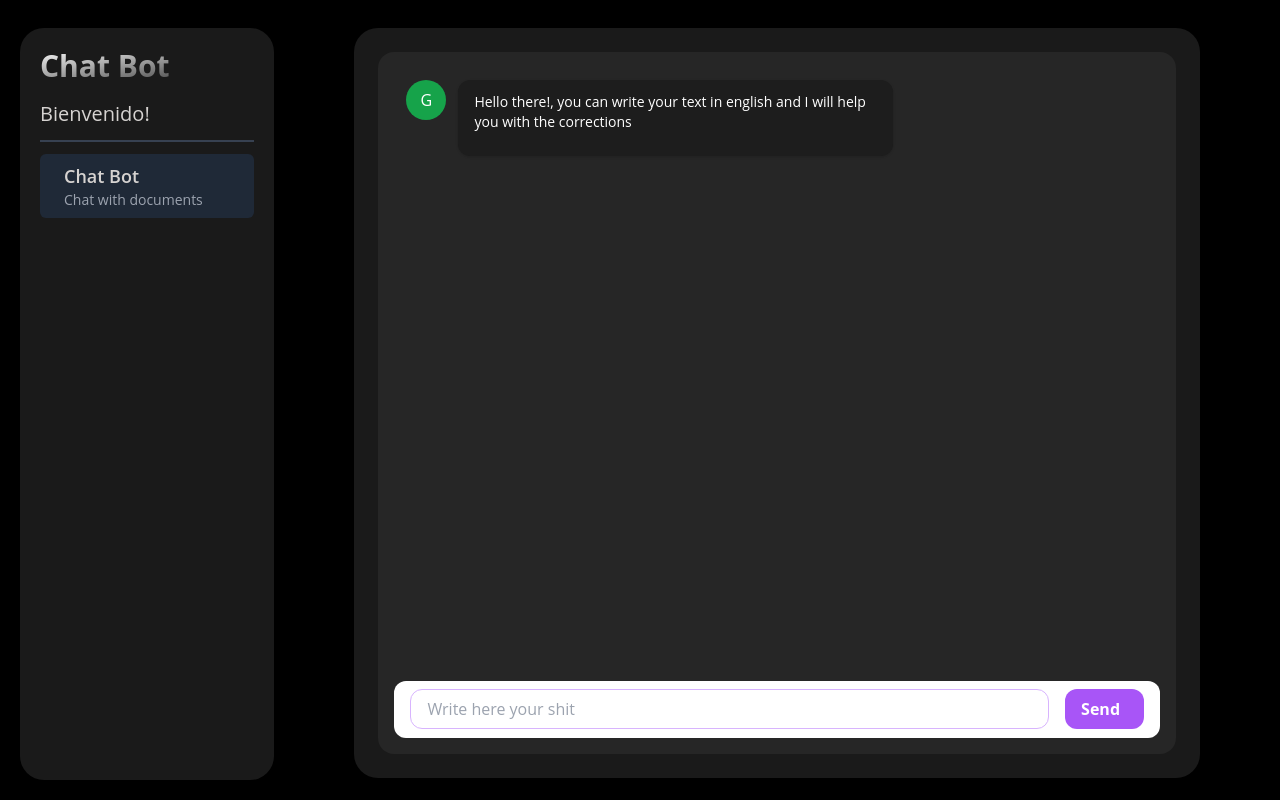
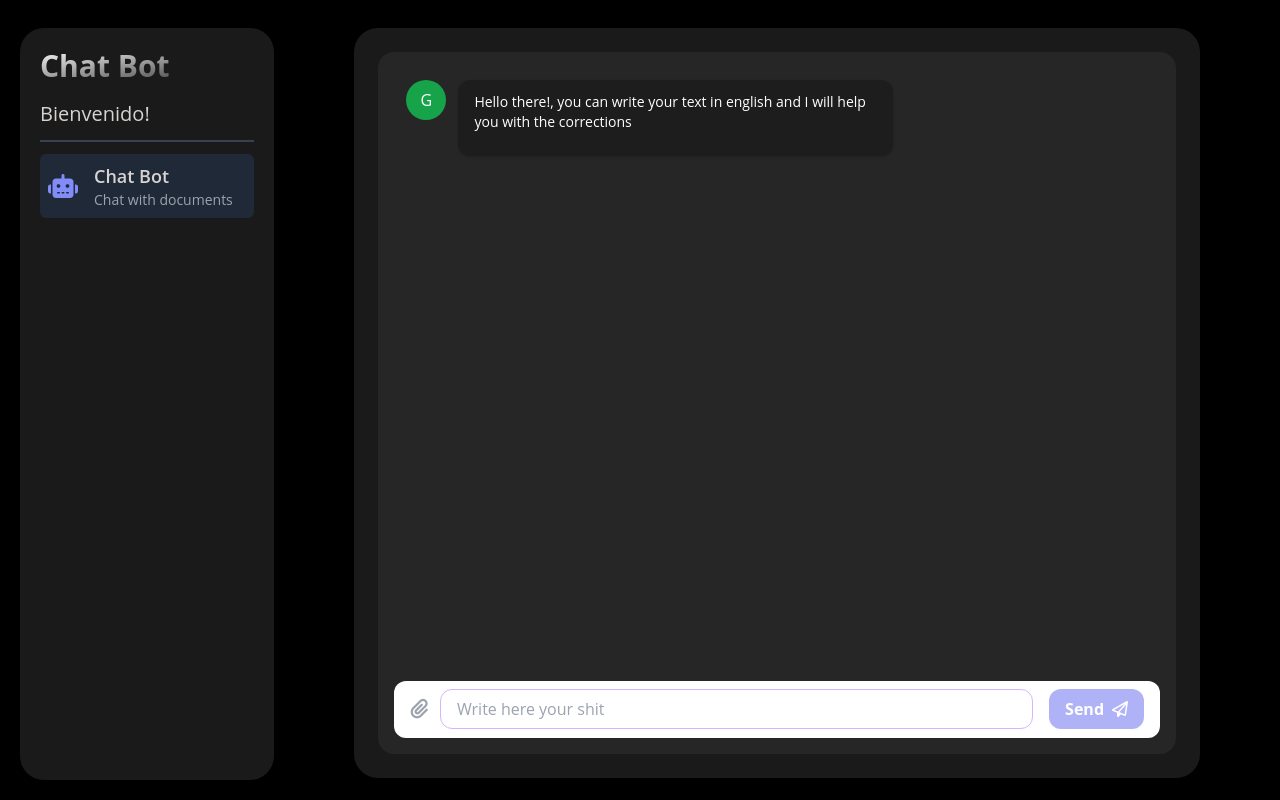
Before and after one commit to JoseAlbDR/LangChainAssistantFront, a React (Vite) app: page /chat-bot in a window 1280 px wide. Built offline with nearby package versions, Linux system fonts and the light colour scheme.

Commit message:
feat: fa-icons

```diff
--- a/index.html
+++ b/index.html
@@ -4,6 +4,13 @@
     <meta charset="UTF-8" />
     <meta name="viewport" content="width=device-width, initial-scale=1.0" />
     <title>Chat Bot</title>
+    <link
+      rel="stylesheet"
+      href="https://cdnjs.cloudflare.com/ajax/libs/font-awesome/6.5.1/css/all.min.css"
+      integrity="sha512-DTOQO9RWCH3ppGqcWaEA1BIZOC6xxalwEsw9c2QQeAIftl+Vegovlnee1c9QX4TctnWMn13TZye+giMm8e2LwA=="
+      crossorigin="anonymous"
+      referrerpolicy="no-referrer"
+    />
   </head>
   <body>
     <div id="root"></div>
--- /dev/null
+++ b/src/presentation/components/chat-input-boxes/TextMessageBoxFile.tsx
@@ -0,0 +1,89 @@
+import { FormEvent, useRef, useState } from 'react';
+
+interface Props {
+  onSendMessage: (message: string, file: File) => void;
+  placeholder?: string;
+  disableCorrections?: boolean;
+  accept?: string; //image*
+}
+
+const TextMessageBoxFile = ({
+  onSendMessage,
+  placeholder = '',
+  disableCorrections = false,
+  accept,
+}: Props) => {
+  const [message, setMessage] = useState('');
+  const [selectedFile, setSelectedFile] = useState<File | null | undefined>(
+    null
+  );
+  const inputFileRef = useRef<HTMLInputElement>(null);
+
+  const handleSendMessage = (event: FormEvent<HTMLFormElement>) => {
+    event.preventDefault();
+
+    if (!selectedFile) return;
+
+    onSendMessage(message, selectedFile);
+    setMessage('');
+    setSelectedFile(null);
+  };
+
+  return (
+    <form
+      onSubmit={handleSendMessage}
+      className="flex flex-row items-center h-16 rounded-xl bg-white w-full px-4"
+      encType="multipart/form-data"
+    >
+      <div className="mr-3">
+        <button
+          type="button"
+          className="flex items-center justify-center text-gray-400 hover:text-gray-600"
+          onClick={() => inputFileRef.current?.click()}
+        >
+          <i className="fa-solid fa-paperclip text-xl"></i>
+        </button>
+
+        <input
+          type="file"
+          ref={inputFileRef}
+          className="none"
+          accept={accept}
+          onChange={(e) => {
+            return setSelectedFile(e.target.files?.item(0));
+          }}
+          hidden
+        />
+      </div>
+      <div className="flex-grow">
+        <div className="relative w-full">
+          <input
+            type="text"
+            autoFocus
+            name="message"
+            className="flex w-full border rounded-xl text-gray-800 focus:outline-none focus:border-purple-300 pl-4 h-10"
+            placeholder={placeholder}
+            autoComplete={!disableCorrections ? 'off' : 'on'}
+            autoCorrect={!disableCorrections ? 'off' : 'on'}
+            spellCheck={!disableCorrections ? 'false' : 'true'}
+            value={message}
+            onChange={(e) => setMessage(e.target.value)}
+          />
+        </div>
+      </div>
+      <div className="ml-4">
+        <button className="btn-primary" disabled={!selectedFile}>
+          {!selectedFile ? (
+            <span className="mr-2 ">Send</span>
+          ) : (
+            <span className="mr-2">{selectedFile.name.substring(0, 10)}</span>
+          )}
+
+          <i className="fa-regular fa-paper-plane"></i>
+        </button>
+      </div>
+    </form>
+  );
+};
+
+export default TextMessageBoxFile;
--- a/src/presentation/components/index.ts
+++ b/src/presentation/components/index.ts
@@ -2,3 +2,4 @@
 export { default as UserMessage } from './chat-bubbles/UserMessage';
 export { default as TypingLoader } from './loaders/TypingLoader';
 export { default as TextMessageBox } from './chat-input-boxes/TextMessageBox';
+export { default as TextMessageBoxFile } from './chat-input-boxes/TextMessageBoxFile';
--- a/src/presentation/pages/chat-bot/ChatBotPage.tsx
+++ b/src/presentation/pages/chat-bot/ChatBotPage.tsx
@@ -3,7 +3,7 @@
   GptMessage,
   UserMessage,
   TypingLoader,
-  TextMessageBox,
+  TextMessageBoxFile,
 } from '../../components';
 
 interface Message {
@@ -48,7 +48,7 @@
         </div>
       </div>
 
-      <TextMessageBox
+      <TextMessageBoxFile
         onSendMessage={handlePost}
         placeholder="Write here your shit"
         disableCorrections
```
